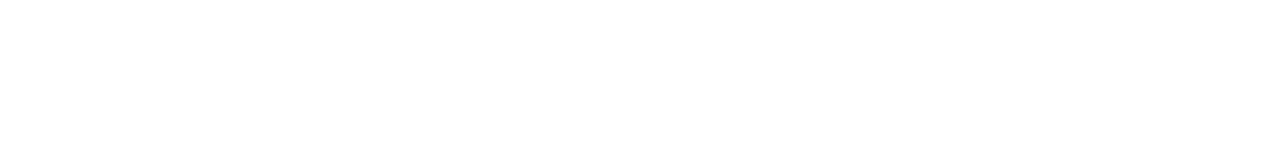
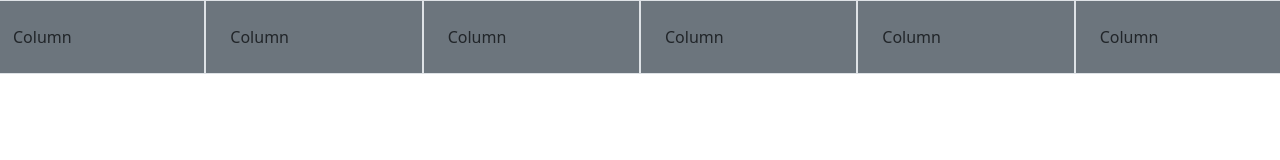
Before and after one commit to Luigi-C22/test_bootstrap, a plain HTML site: page index.html in a window 1280 px wide. Drawn offline with nearby package versions, Linux system fonts and the light colour scheme.

Commit message:
test sulle colonne

```diff
--- a/index.html
+++ b/index.html
@@ -18,6 +18,28 @@
   Applicare ad ogni colonna, tramite classi Bootstrap, un bordo, un background grigio e un padding
   Realizzare uno schema prima di procedere -->
 
+  <!--  XXL - XL - MD
+    [col] [col] [col] [col]
+    SM:
+    [col][col]
+    [col][col]
+    XS:
+     [col]
+    [col]
+    [col]
+    [col]
+
+      -->
+<div class="row">
+    <div class="col-xl-2 col-md-3 col-sm-6 col-xs-12 border bg-secondary p-4">Column</div>
+    <div class="col-xl-2 col-md-3 col-sm-6 col-xs-12 border bg-secondary p-4">Column</div>
+    <div class="col-xl-2 col-md-3 col-sm-6 col-xs-12 border bg-secondary p-4">Column</div>
+    <div class="col-xl-2 col-md-3 col-sm-6 col-xs-12 border bg-secondary p-4">Column</div>
+    <div class="col-xl-2 col-md-3 col-sm-6 col-xs-12 border bg-secondary p-4">Column</div>
+    <div class="col-xl-2 col-md-3 col-sm-6 col-xs-12 border bg-secondary p-4">Column</div>
+</div>
+
+
   <!--  Ex. 2 - Inserire del testo nelle colonne dello schema creato sopra. Fare in modo che il testo del
     - verde, se il viewport è 1200px o più;
     - arancione, se il viewport è compreso fra 1199px ed 800px;
```
